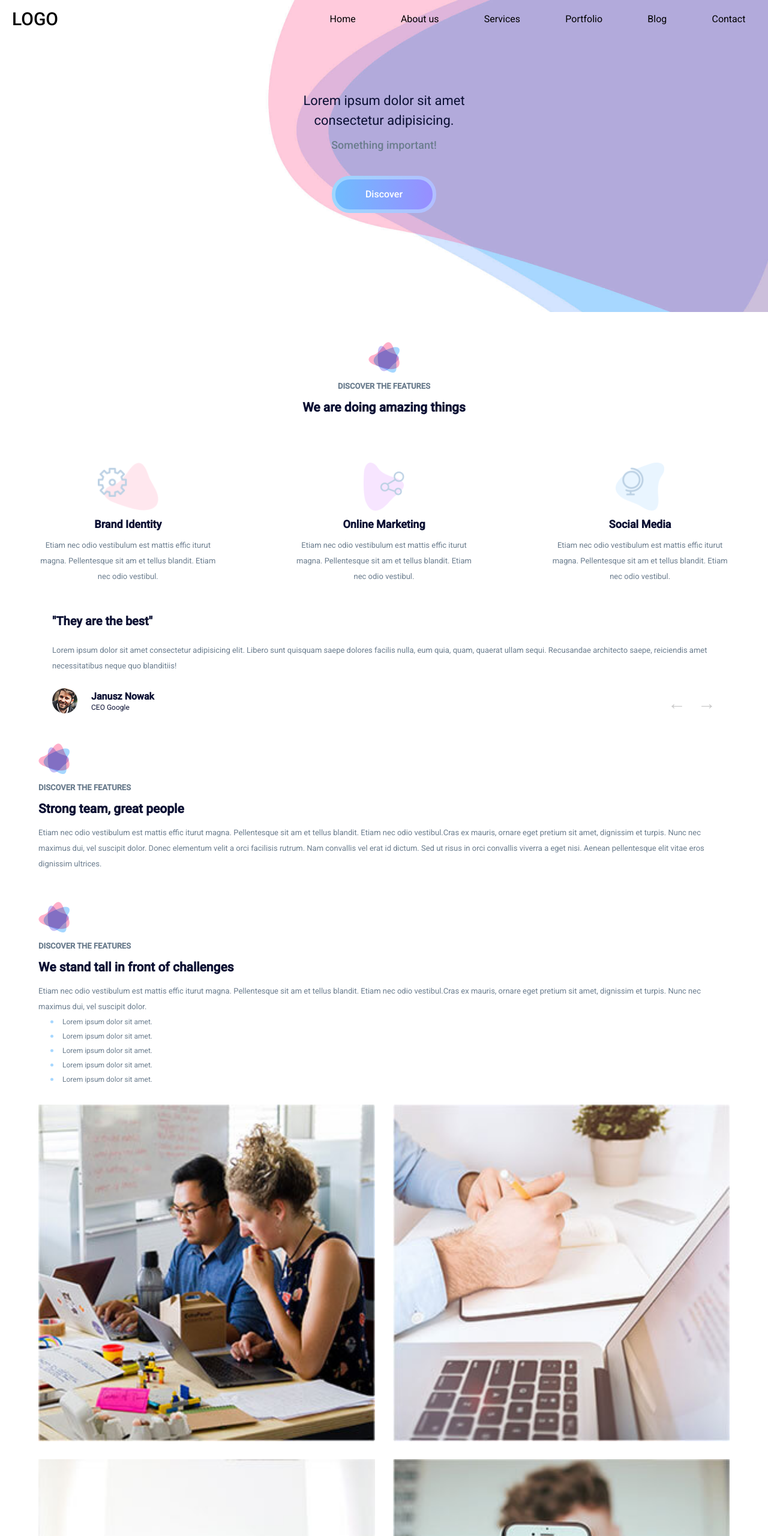
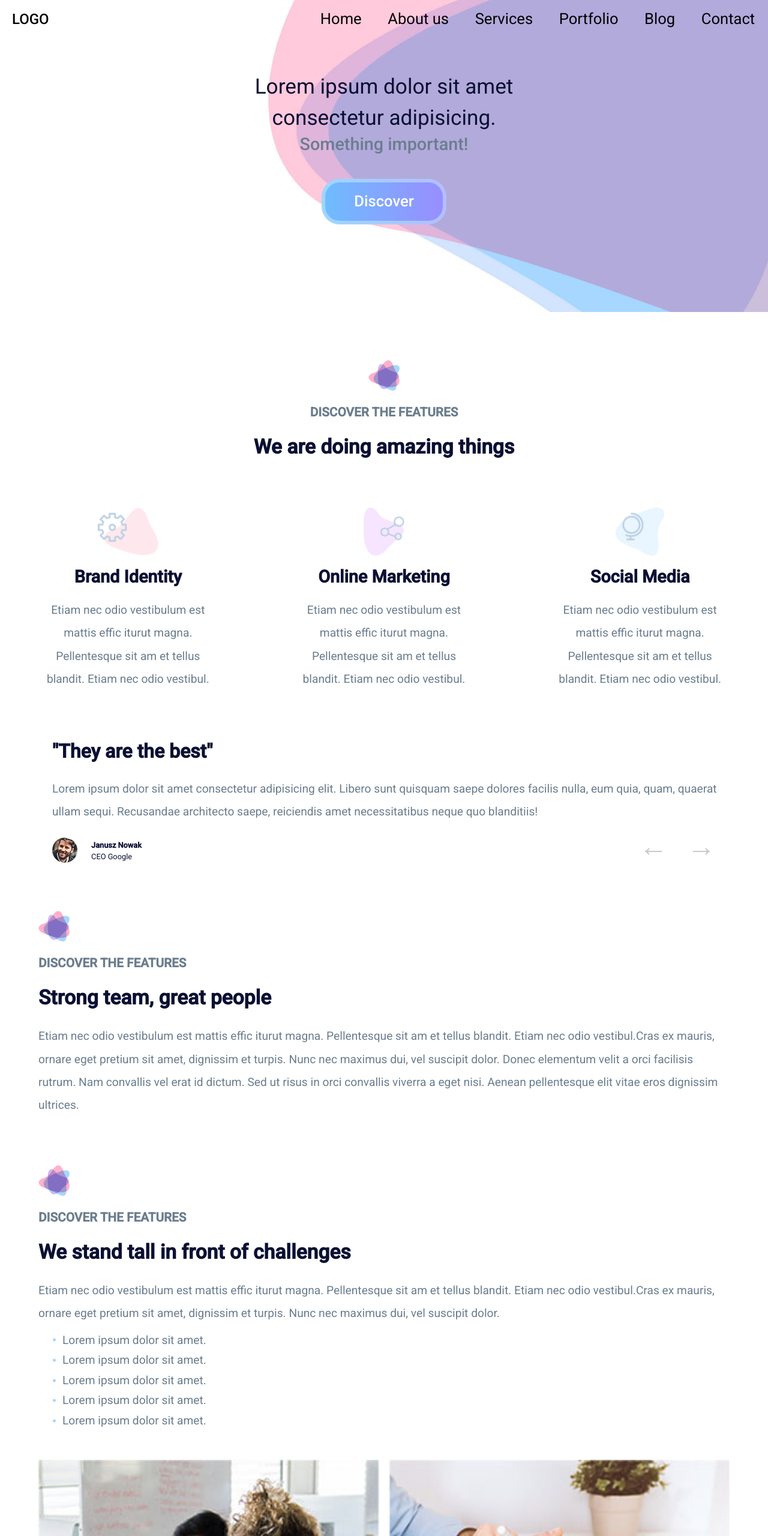
Before and after one commit to PrzemyslawMatlega/MultiPage, a website built with webpack: page index.html in a window 1280 px wide. Shown: the top 2560 px of the page at 60% size. Built offline with nearby package versions, Linux system fonts and the light colour scheme; files whose address does not match are found by name.

Commit message:
new typography approach

```diff
--- a/index.html
+++ b/index.html
@@ -48,7 +48,7 @@
             </nav>
 
             <div class="welcome">
-                <h1 class="welcome__title">Lorem ipsum dolor sit amet</br> consectetur adipisicing.</h1>
+                <h2 class="welcome__title">Lorem ipsum dolor sit amet</br> consectetur adipisicing.</h2>
                 <h4 class="welcome__text">Something important!</h4>
                 <a class="welcome__button button-main">Discover</a>
             </div>
@@ -59,24 +59,24 @@
             <div class="sectionIntro">
                 <img src="src/img/title-icon.png" alt="" class="sectionIntro__icon sectionIntro__icon--center">
                 <h5 class="sectionIntro__discover">discover the features</h5>
-                <h2 class="sectionIntro__title">We are doing amazing things</h2>
+                <h3 class="sectionIntro__title">We are doing amazing things</h3>
             </div>
             <div class="featuresBox">
                 <div class="feature">
                     <img src="src/img/f-icon-1.png" alt="" class="feature__icon">
-                    <h3 class="feature__heading">Brand Identity</h3>
+                    <h4 class="feature__heading">Brand Identity</h4>
                     <p class="feature__description textMain">Etiam nec odio vestibulum est mattis effic iturut magna.
                         Pellentesque sit am et tellus blandit. Etiam nec odio vestibul.</p>
                 </div>
                 <div class="feature">
                     <img src="src/img/f-icon-2.png" alt="" class="feature__icon">
-                    <h3 class="feature__heading">Online Marketing</h3>
+                    <h4 class="feature__heading">Online Marketing</h4>
                     <p class="feature__description textMain">Etiam nec odio vestibulum est mattis effic iturut magna.
                         Pellentesque sit am et tellus blandit. Etiam nec odio vestibul.</p>
                 </div>
                 <div class="feature">
                     <img src="src/img/f-icon-3.png" alt="" class="feature__icon">
-                    <h3 class="feature__heading">Social Media</h3>
+                    <h4 class="feature__heading">Social Media</h4>
                     <p class="feature__description textMain">Etiam nec odio vestibulum est mattis effic iturut magna.
                         Pellentesque sit am et tellus blandit. Etiam nec odio vestibul.</p>
                 </div>
@@ -87,7 +87,7 @@
             <div class="carousel">
                 <div class="carousel__container">
                     <div class="proofSlide lastClone">
-                        <h2 class="proofSlide__quote">"They are brilliant"</h2>
+                        <h3 class="proofSlide__quote">"They are brilliant"</h3>
                         <p class="proofSlide__text textMain">Lorem ipsum dolor sit amet consectetur adipisicing elit.
                             Libero sunt
                             quisquam saepe dolores facilis nulla, eum quia, quam, quaerat ullam sequi. Recusandae
@@ -102,7 +102,7 @@
                         </div>
                     </div>
                     <div class="proofSlide">
-                        <h2 class="proofSlide__quote">"They are the best"</h2>
+                        <h3 class="proofSlide__quote">"They are the best"</h3>
                         <p class="proofSlide__text textMain">Lorem ipsum dolor sit amet consectetur adipisicing elit.
                             Libero sunt
                             quisquam saepe dolores facilis nulla, eum quia, quam, quaerat ullam sequi. Recusandae
@@ -117,7 +117,7 @@
                         </div>
                     </div>
                     <div class="proofSlide">
-                        <h2 class="proofSlide__quote">"They are excellent"</h2>
+                        <h3 class="proofSlide__quote">"They are excellent"</h3>
                         <p class="proofSlide__text textMain">Lorem ipsum dolor sit amet consectetur adipisicing elit.
                             Libero sunt
                             quisquam saepe dolores facilis nulla, eum quia, quam, quaerat ullam sequi. Recusandae
@@ -132,7 +132,7 @@
                         </div>
                     </div>
                     <div class="proofSlide">
-                        <h2 class="proofSlide__quote">"They are brilliant"</h2>
+                        <h3 class="proofSlide__quote">"They are brilliant"</h3>
                         <p class="proofSlide__text textMain">Lorem ipsum dolor sit amet consectetur adipisicing elit.
                             Libero sunt
                             quisquam saepe dolores facilis nulla, eum quia, quam, quaerat ullam sequi. Recusandae
@@ -147,7 +147,7 @@
                         </div>
                     </div>
                     <div class="proofSlide firstClone">
-                        <h2 class="proofSlide__quote">"They are the best"</h2>
+                        <h3 class="proofSlide__quote">"They are the best"</h3>
                         <p class="proofSlide__text textMain">Lorem ipsum dolor sit amet consectetur adipisicing elit.
                             Libero sunt
                             quisquam saepe dolores facilis nulla, eum quia, quam, quaerat ullam sequi. Recusandae
@@ -169,7 +169,7 @@
                 <div class="sectionIntro sectionIntro--left">
                     <img src="src/img/title-icon.png" alt="" class="sectionIntro__icon">
                     <h5 class="sectionIntro__discover">discover the features</h5>
-                    <h2 class="sectionIntro__title sectionIntro__title--left">Strong team, great people</h2>
+                    <h3 class="sectionIntro__title sectionIntro__title--left">Strong team, great people</h3>
                     <p class="aboutUs__text textMain">Etiam nec odio vestibulum est mattis effic iturut magna.
                         Pellentesque sit
                         am et tellus blandit. Etiam nec odio vestibul.Cras ex mauris, ornare eget pretium sit amet,
@@ -185,7 +185,7 @@
             <div class="sectionIntro sectionIntro--left">
                 <img src="src/img/title-icon.png" alt="" class="sectionIntro__icon">
                 <h5 class="sectionIntro__discover">discover the features</h5>
-                <h2 class="sectionIntro__title sectionIntro__title--left">We stand tall in front of challenges</h2>
+                <h3 class="sectionIntro__title sectionIntro__title--left">We stand tall in front of challenges</h3>
                 <p class="textMain">Etiam nec odio vestibulum est mattis effic iturut magna. Pellentesque sit
                     am et tellus blandit. Etiam nec odio vestibul.Cras ex mauris, ornare eget pretium sit amet,
                     dignissim et turpis. Nunc nec maximus dui, vel suscipit dolor. </p>
@@ -228,7 +228,7 @@
             <div class="contact__intro sectionIntro sectionIntro--left">
                 <img src="src/img/title-icon.png" alt="" class="sectionIntro__icon">
                 <h5 class="sectionIntro__discover">Say hello</h5>
-                <h2 class="sectionIntro__title sectionIntro__title--left">Get in touch, send us an e-mail</h2>
+                <h3 class="sectionIntro__title sectionIntro__title--left">Get in touch, send us an e-mail</h3>
                 <p class="textMain">Etiam nec odio vestibulum est mattis effic iturut magna. Pellentesque sit
                     am et tellus blandit.</p>
                 <h5 class="sectionIntro__callNow">Call us now</h5>
@@ -248,7 +248,7 @@
                     </p>
                 </div>
                 <div class="widget__column">
-                    <h5 class="widget__title">Instagram</h5>
+                    <h4 class="widget__title">Instagram</h4>
                     <div class="widget__gallery">
                         <div class="instagramPhotos"><img src="src/img/instagram/ins-1.jpg" alt=""></div>
                         <div class="instagramPhotos"><img src="src/img/instagram/ins-2.jpg" alt=""></div>
@@ -261,7 +261,7 @@
                     </div>
                 </div>
                 <div class="widget__column">
-                    <h5 class="widget__title">Subscribe to newsletter</h5>
+                    <h4 class="widget__title">Subscribe to newsletter</h4>
                     <form action="" class="widget__form">
                         <input type="text" placeholder="Your addres email" class="widget__input">
                         <button class="widget__button button-main">Subscribe</button>
--- a/src/scss/base/_base.scss
+++ b/src/scss/base/_base.scss
@@ -23,7 +23,7 @@ $Font-one : 'Roboto', sans-serif;
 
 html {
     box-sizing: border-box;
-    font-size: 62.5%; // 1rem = 10px, 10px/16px = 62.5%
+    font-size: 100%;
     scroll-behavior: smooth;
     font-family: $Font-one;
 
@@ -38,3 +38,91 @@ html {
 .openNav{
     display: flex;
 }
+
+p, li, a{
+    font-size: 1rem;
+    line-height: 1.25;
+}
+
+h1 {
+    font-size: 2rem;
+    /* 2x body copy size = 32px */
+    line-height: 1.25;
+    /* 45px / 36px */
+  }
+
+  @media (min-width: 43.75em) {
+    h1 {
+      font-size: 2.5rem;
+      /* 2.5x body copy size = 40px */
+      line-height: 1.125;
+    }
+  }
+
+  @media (min-width: 56.25em) {
+    h1 {
+      font-size: 3rem;
+      /* 3x body copy size = 48px */
+      line-height: 1.05;
+      /* keep to a multiple of the 20px line height and something more appropriate for display headings */
+    }
+  }
+
+  h2 {
+    font-size: 1.625rem;
+    /* 1.625x body copy size = 26px */
+    line-height: 1.15384615;
+    /* 30px / 26px */
+  }
+
+  @media (min-width: 43.75em) {
+    h2 {
+      font-size: 2rem;
+      /* 2x body copy size = 32px */
+      line-height: 1.25;
+    }
+  }
+
+  @media (min-width: 56.25em) {
+    h2 {
+      font-size: 2.25rem;
+      /* 2.25x body copy size = 36px */
+      line-height: 1.25;
+    }
+  }
+
+  h3 {
+    font-size: 1.375em;
+    /* 1.375x body copy size = 22px */
+    line-height: 1.13636364;
+    /* 25px / 22px */
+  }
+
+  @media (min-width: 43.75em) {
+    h3 {
+      font-size: 1.5rem;
+      /* 1.5x body copy size = 24px */
+      line-height: 1.25;
+    }
+  }
+
+  @media (min-width: 56.25em) {
+    h3 {
+      font-size: 1.75rem;
+      /* 1.75x body copy size = 28px */
+      line-height: 1.25;
+    }
+  }
+
+  h4 {
+    font-size: 1.125rem;
+    /* 1.125x body copy size = 18px */
+    line-height: 1.11111111;
+  }
+
+  @media (min-width: 43.75em) {
+    h4 {
+      line-height: 1.22222222;
+      /* (22px / 18px */
+    }
+  }
--- a/src/scss/components/_aboutUs__carousel.scss
+++ b/src/scss/components/_aboutUs__carousel.scss
@@ -18,7 +18,7 @@
         color: rgba(128, 128, 128, 0.418);
         right: 2%;
         bottom: 0%;
-        font-size: 3rem;
+
         transition: 0.4s all ease;
         &:active{
             transform: scale(0.95);
@@ -34,7 +34,7 @@
     grid-row-gap: 3vh;
     min-width: 90vw;
     &__quote{
-        font-size: 2rem;
+
         color: $heading-color;
     }
     &__text{
@@ -49,12 +49,12 @@
     align-items: center;
 
     &__name{
-        font-size: 1.6rem;
+        font-size: 0.8rem;
         line-height: 1.5;
         color: $heading-color;
     }
     &__job{
-        font-size: 1.2rem;
+        font-size: 0.8rem;
         color: $heading-color;
     }
 }
--- a/src/scss/components/_multiLevelmenu.scss
+++ b/src/scss/components/_multiLevelmenu.scss
@@ -10,11 +10,11 @@
     &__logo {
         line-height: 1;
         color: black;
-        font-size: 3rem;
         font-weight: 500;
         font-family: $Font-one;
         padding-left: 20px;
         align-self: center;
+        font-size: 1.5rem;
     }
 
 
--- a/src/scss/components/_sectionIntro.scss
+++ b/src/scss/components/_sectionIntro.scss
@@ -1,38 +1,36 @@
-.sectionIntro{
+.sectionIntro {
     display: grid;
     text-align: center;
     grid-row-gap: 1.5rem;
-    margin: 5rem 0 0rem 0 ;
+    margin: 5rem 0 0rem 0;
 
-    &--left{
-        text-align:left;
+    &--left {
+        text-align: left;
     }
 
-    &__icon--center{
+    &__icon--center {
         justify-self: center;
     }
 
-    &__discover{
+    &__discover {
         color: $grey-color;
         text-transform: uppercase;
-        font-size: 1.3rem;
     }
 
-    &__title{
-        font-size: 2.1rem;
+    &__title {
         text-align: center;
         color: $heading-color;
-        &--left{
+        &--left {
             text-align: left;
         }
     }
-    &__callNow{
-        font-size: 1.8rem;
+
+    &__callNow {
         color: #97ccfe;
         font-weight: 500;
     }
-    &__number{
-        font-size: 2.5rem;
+
+    &__number {
         color: #0b1033;
         font-weight: 500;
     }
--- a/src/scss/components/_typography.scss
+++ b/src/scss/components/_typography.scss
@@ -1,8 +1,6 @@
 .button-main{
-
     font-weight: 500;
-    font-size: 1.6rem;
-    padding: 1.6rem 5rem;
+    padding: 1rem 3rem;
     display: inline-block;
     border-radius: 30px;
     background-size: 200% auto;
@@ -19,8 +17,8 @@
 }
 
 .textMain{
-    padding-right: 2rem;
-    font-size: 1.3rem;
+    padding-right: 1rem;
+
     color: $grey-color;
-    line-height: 2;
+
 }
--- a/src/scss/layout/_features.scss
+++ b/src/scss/layout/_features.scss
@@ -21,7 +21,7 @@
     &__heading{
         font-family: $Font-one;
         color: $heading-color;
-        font-size: 1.8rem;
+
         line-height: 2.5;
     }
 
--- a/src/scss/layout/_header.scss
+++ b/src/scss/layout/_header.scss
@@ -18,14 +18,13 @@
     &__title{
         display: block;
         font-weight: 400;
-        font-size: 2.2rem;
+
         line-height: 1.5;
         color: $heading-color;
         text-align: center;
     }
     &__text{
         font-weight: 500;
-        font-size: 1.8rem;
         color: $grey-color;
         text-align: center;
 
--- a/src/scss/layout/_team.scss
+++ b/src/scss/layout/_team.scss
@@ -4,15 +4,15 @@
 }
 
 .teamList {
-    margin: -0rem 0rem 3rem 1rem;
+    margin: 0.5rem 0rem 3rem 0.5rem;
     padding-left: 1rem;
     list-style: none;
     &__element {
-        font-size: 1.2rem;
+
         color: $grey-color;
-        line-height: 2;
+        line-height: 1.75;
         position: relative;
-        padding-left: 2rem;
+        padding-left: 1rem;
 
         &::before {
             content: "";
@@ -32,8 +32,8 @@
     display: grid;
     grid-template-rows: 1fr 1fr;
     grid-template-columns: 1fr 1fr;
-    grid-column-gap: 3rem;
-    grid-row-gap: 3rem;
+    grid-column-gap: 1rem;
+    grid-row-gap: 1rem;
 
     &__singlePhoto{
         &>img{
--- a/src/scss/utils/_mixins.scss
+++ b/src/scss/utils/_mixins.scss
@@ -36,7 +36,6 @@
     justify-content: center;
     text-decoration: none;
     color: black;
-    font-size: 1.6rem;
 }
 
 @mixin menuLinkMobile {
```
Also changed, not shown: src/scss/layout/_contact.scss (+7 -5 lines), src/scss/layout/_footer.scss (+9 -10 lines), dist/index.html (deleted).
